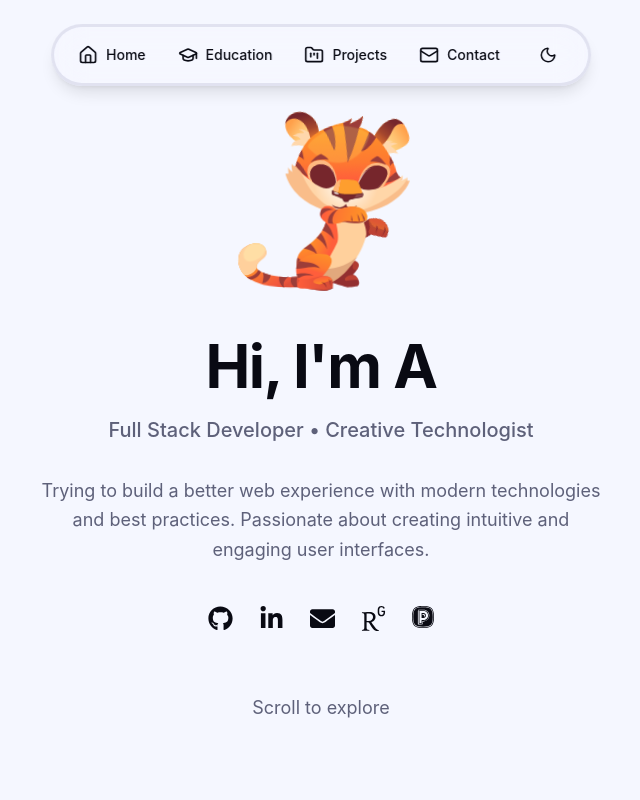
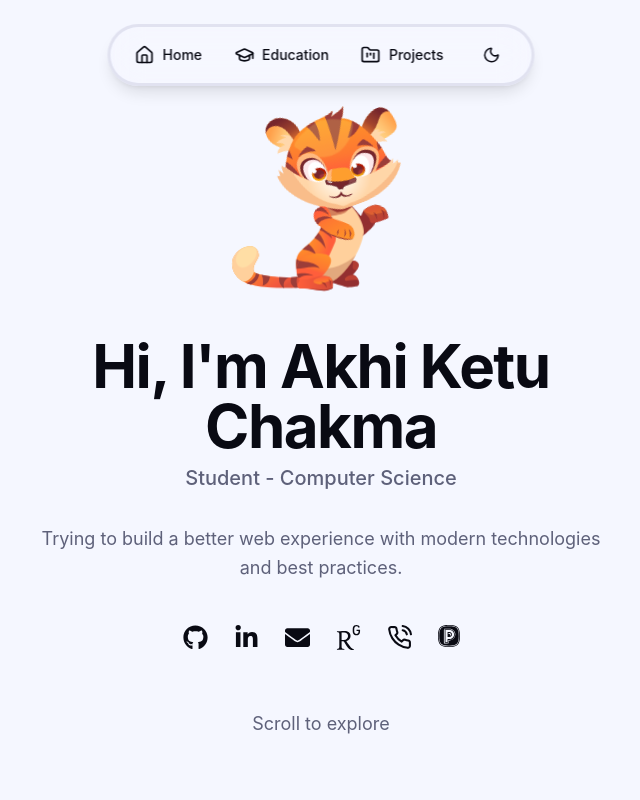
Before and after one commit to AkhiKetu/Personal-Portfolio, a Next.js app: page / in a window 1280 px wide. Shown: the top 800 px of the page, without its empty margins (319-959 px from the left). Built offline with nearby package versions, Linux system fonts and the light colour scheme.

Commit message:
update the profile

```diff
--- a/app/layout.tsx
+++ b/app/layout.tsx
@@ -1,81 +1,103 @@
 import { Analytics } from '@vercel/analytics/next'
 import type { Metadata, Viewport } from 'next'
+import type { ReactNode } from 'react'
 import './globals.css'
 
-// SEO-optimized metadata for personal portfolio
-// Ensure your name and profession in title for better Google search visibility
 export const metadata: Metadata = {
-  title: 'Your Name | Full Stack Developer & Creative Technologist Portfolio',
-  description: 'Explore my portfolio showcasing innovative projects, university notes, and creative solutions. Full stack developer specializing in modern web technologies.',
-  keywords: ['portfolio', 'developer', 'projects', 'full stack', 'web development'],
-  generator: 'v0.app',
-  // Open Graph metadata for better social media sharing
+  title: 'Akhi Ketu Chakma | Student',
+
+  description:
+    'Explore the portfolio of Akhi Ketu Chakma, showcasing web development projects, robotics work, university notes, research, and creative technical solutions.',
+
+  keywords: [
+    'Akhi Ketu Chakma',
+    'portfolio',
+    'student developer',
+    'full stack developer',
+    'web development',
+    'robotics',
+    'projects',
+    'university notes',
+    'research',
+  ],
+
+  authors: [
+    {
+      name: 'Akhi Ketu Chakma',
+    },
+  ],
+
+  creator: 'Akhi Ketu Chakma',
+  generator: 'Next.js',
+
   openGraph: {
-    title: 'Your Name | Developer Portfolio',
-    description: 'Full stack developer showcasing projects and university journey',
+    title: 'Akhi Ketu Chakma | Developer Portfolio',
+    description:
+      'Explore my web development projects, robotics work, university journey, research, and technical skills.',
     type: 'website',
+    siteName: 'Akhi Ketu Chakma Portfolio',
   },
-  // Twitter Card for enhanced social sharing
+
   twitter: {
     card: 'summary_large_image',
-    title: 'Your Name | Developer Portfolio',
-    description: 'Explore my projects and university notes',
-  },
-  icons: {
-    icon: [
-      {
-        url: '/icon-light-32x32.png',
-        media: '(prefers-color-scheme: light)',
-      },
-      {
-        url: '/icon-dark-32x32.png',
-        media: '(prefers-color-scheme: dark)',
-      },
-      {
-        url: '/icon.svg',
-        type: 'image/svg+xml',
-      },
-    ],
-    apple: '/apple-icon.png',
+    title: 'Akhi Ketu Chakma | Developer Portfolio',
+    description:
+      'Explore my projects, university notes, research, and technical journey.',
   },
 }
 
 export const viewport: Viewport = {
   colorScheme: 'light dark',
+
   themeColor: [
-    { media: '(prefers-color-scheme: light)', color: '#f5f1e8' },
-    { media: '(prefers-color-scheme: dark)', color: '#1a1a1a' },
+    {
+      media: '(prefers-color-scheme: light)',
+      color: '#f5f1e8',
+    },
+    {
+      media: '(prefers-color-scheme: dark)',
+      color: '#1a1a1a',
+    },
   ],
 }
 
 export default function RootLayout({
   children,
 }: Readonly<{
-  children: React.ReactNode
+  children: ReactNode
 }>) {
-  // JSON-LD structured data for Google search visibility
-  // Using dangerouslySetInnerHTML to prevent hydration mismatch
   const structuredData = {
     '@context': 'https://schema.org',
     '@type': 'Person',
-    name: 'Your Name',
-    url: 'https://yourportfolio.com',
-    jobTitle: 'Full Stack Developer',
-    description: 'Creative technologist and full stack developer',
+    name: 'Akhi Ketu Chakma',
+    jobTitle: 'Student and Full Stack Developer',
+    description:
+      'Student, full stack developer, robotics enthusiast, and creative technologist.',
+    knowsAbout: [
+      'Full Stack Web Development',
+      'Next.js',
+      'React',
+      'TypeScript',
+      'Robotics',
+      'Internet of Things',
+      'Research',
+    ],
   }
 
   return (
-    <html lang="en" className="bg-background scroll-smooth">
+    <html lang="en" className="scroll-smooth bg-background">
       <head>
-        {/* Structured data for better Google search visibility */}
         <script
           type="application/ld+json"
-          dangerouslySetInnerHTML={{ __html: JSON.stringify(structuredData) }}
-          suppressHydrationWarning
+          dangerouslySetInnerHTML={{
+            __html: JSON.stringify(structuredData),
+          }}
         />
       </head>
-      <body className="antialiased bg-background text-foreground">
+
+      <body className="bg-background text-foreground antialiased">
         {children}
+
         {process.env.NODE_ENV === 'production' && <Analytics />}
       </body>
     </html>
--- a/app/page.tsx
+++ b/app/page.tsx
@@ -5,7 +5,6 @@ import Hero from '@/components/sections/Hero'
 import Experience from '@/components/sections/Experience'
 import Projects from '@/components/sections/Projects'
 import Blog from '@/components/sections/Blog'
-import Contact from '@/components/sections/Contact'
 
 export default function HomePage() {
   return (
@@ -21,7 +20,6 @@ export default function HomePage() {
         <Experience />
         <Projects />
         <Blog />
-        <Contact />
       </div>
 
       {/* Floating Navigation */}
--- a/components/Navigation.tsx
+++ b/components/Navigation.tsx
@@ -2,7 +2,7 @@
 
 import { useState, useEffect } from 'react'
 import Link from 'next/link'
-import { FolderKanban, GraduationCap, Home, Mail, Moon, Sun } from 'lucide-react'
+import { FolderKanban, GraduationCap, Home, Moon, Sun } from 'lucide-react'
 
 export default function Navigation() {
   const [isScrolled, setIsScrolled] = useState(false)
@@ -38,7 +38,6 @@ export default function Navigation() {
     { icon: Home, label: 'Home', href: '#home' },
     { icon: GraduationCap, label: 'Education', href: '#education' },
     { icon: FolderKanban, label: 'Projects', href: '#projects' },
-    { icon: Mail, label: 'Contact', href: '#contact' },
 
   ]
 
--- a/components/sections/Contact.tsx
+++ /dev/null
@@ -1,94 +0,0 @@
-'use client'
-
-import { Mail, Code2, Share2, Globe } from 'lucide-react'
-
-export default function Contact() {
-  return (
-    <section id="contact" className="py-20 px-4">
-      <div className="max-w-2xl mx-auto text-center space-y-12">
-        {/* Header */}
-        <div className="space-y-4">
-          <h2 className="text-3xl md:text-4xl font-bold">Let&apos;s Connect</h2>
-          <p className="text-lg text-muted-foreground">
-            Have a project in mind? Feel free to reach out and let&apos;s create something amazing together.
-          </p>
-        </div>
-
-        {/* Contact Links */}
-        <div className="grid grid-cols-1 sm:grid-cols-2 gap-4">
-          {/* Email */}
-          <a
-            href="mailto:your.email@example.com"
-            className="group p-6 rounded-lg border border-border hover:border-primary bg-card hover:bg-accent/5 transition-all duration-300"
-          >
-            <Mail size={28} className="mx-auto mb-3 text-primary group-hover:scale-110 transition-transform" />
-            <p className="font-semibold mb-1">Email</p>
-            <p className="text-sm text-muted-foreground">your.email@example.com</p>
-          </a>
-
-          {/* GitHub */}
-          <a
-            href="#"
-            className="group p-6 rounded-lg border border-border hover:border-primary bg-card hover:bg-accent/5 transition-all duration-300"
-          >
-            <Code2 size={28} className="mx-auto mb-3 text-primary group-hover:scale-110 transition-transform" />
-            <p className="font-semibold mb-1">GitHub</p>
-            <p className="text-sm text-muted-foreground">@yourprofile</p>
-          </a>
-
-          {/* LinkedIn */}
-          <a
-            href="#"
-            className="group p-6 rounded-lg border border-border hover:border-primary bg-card hover:bg-accent/5 transition-all duration-300"
-          >
-            <Share2 size={28} className="mx-auto mb-3 text-primary group-hover:scale-110 transition-transform" />
-            <p className="font-semibold mb-1">LinkedIn</p>
-            <p className="text-sm text-muted-foreground">in/yourprofile</p>
-          </a>
-
-          {/* Portfolio */}
-          <a
-            href="#"
-            className="group p-6 rounded-lg border border-border hover:border-primary bg-card hover:bg-accent/5 transition-all duration-300"
-          >
-            <Globe size={28} className="mx-auto mb-3 text-primary group-hover:scale-110 transition-transform" />
-            <p className="font-semibold mb-1">Visit</p>
-            <p className="text-sm text-muted-foreground">My Website</p>
-          </a>
-        </div>
-
-        {/* Social Links */}
-        <div className="flex justify-center gap-4">
-          <a
-            href="#"
-            className="p-3 rounded-lg bg-muted hover:bg-accent/20 transition-all duration-300 hover:scale-110"
-            aria-label="GitHub"
-          >
-            <Code2 size={20} />
-          </a>
-          <a
-            href="#"
-            className="p-3 rounded-lg bg-muted hover:bg-accent/20 transition-all duration-300 hover:scale-110"
-            aria-label="LinkedIn"
-          >
-            <Share2 size={20} />
-          </a>
-          <a
-            href="#"
-            className="p-3 rounded-lg bg-muted hover:bg-accent/20 transition-all duration-300 hover:scale-110"
-            aria-label="Email"
-          >
-            <Mail size={20} />
-          </a>
-        </div>
-
-        {/* Footer */}
-        <div className="pt-12 border-t border-border">
-          <p className="text-sm text-muted-foreground">
-            © 2024 Your Name. All rights reserved.
-          </p>
-        </div>
-      </div>
-    </section>
-  )
-}
--- a/components/sections/Hero.tsx
+++ b/components/sections/Hero.tsx
@@ -1,8 +1,9 @@
 "use client";
 
 import { useEffect, useState } from "react";
-import { FaGithub, FaLinkedinIn, FaEnvelope} from "react-icons/fa";
-import { SiResearchgate,SiPeerlist } from "react-icons/si";
+import { FaGithub, FaLinkedinIn, FaEnvelope } from "react-icons/fa";
+import { SiResearchgate, SiPeerlist } from "react-icons/si";
+import { FiPhoneCall } from "react-icons/fi";
 import Lottie from "lottie-react";
 import profileAnimation from "@/components/assets/Cute Tiger.json";
 
@@ -16,7 +17,7 @@ export default function Hero() {
       () => {
         setTypedName(isComplete ? "" : fullName.slice(0, typedName.length + 1));
       },
-      isComplete ? 3000 : 100,
+      isComplete ? 5000 : 70,
     );
 
     return () => clearTimeout(timeout);
@@ -56,69 +57,95 @@ export default function Hero() {
             {typedName}
           </h1>
           <p className="text-lg md:text-xl text-muted-foreground font-medium">
-            Full Stack Developer • Creative Technologist
+            Student - Computer Science
           </p>
         </div>
 
         {/* Bio */}
         <p className="text-base md:text-lg text-muted-foreground leading-relaxed max-w-xl mx-auto">
           Trying to build a better web experience with modern technologies and
-          best practices. Passionate about creating intuitive and engaging user
-          interfaces.
+          best practices.
         </p>
 
         {/* Social Links */}
         <div className="flex justify-center gap-1.5">
           {/* GitHub */}
           <a
-            href="https://github.com/your-username"
+            href="https://github.com/AkhiKetu"
             target="_blank"
             rel="noopener noreferrer"
             aria-label="GitHub"
-            className="p-2.5 transition-all duration-300 ease-out hover:-translate-y-1 hover:scale-125 transform-gpu"
+            title="Github"
+            className=" group relative p-2.5 transition-all duration-300 ease-out hover:-translate-y-1 hover:scale-125 transform-gpu"
           >
             <FaGithub size={25} />
+            <span className="pointer-events-none invisible absolute bottom-full left-1/2 z-10 mb-2 -translate-x-1/2 translate-y-1 scale-95 whitespace-nowrap rounded-md bg-foreground px-2.5 py-1 text-xs font-medium text-background opacity-0 transition-all duration-200 ease-out group-hover:visible group-hover:translate-y-0 group-hover:scale-100 group-hover:opacity-100">
+              GitHub
+            </span>
           </a>
 
           {/* LinkedIn */}
           <a
-            href="https://www.linkedin.com/in/your-username"
+            href="https://www.linkedin.com/in/akhi-ketu-chakma-520b083a5/"
             target="_blank"
             rel="noopener noreferrer"
             aria-label="LinkedIn"
-            className="p-2.5 transition-all duration-300 ease-out hover:-translate-y-1 hover:scale-125 transform-gpu"
+            className=" group relative p-2.5 transition-all duration-300 ease-out hover:-translate-y-1 hover:scale-125 transform-gpu"
           >
             <FaLinkedinIn size={25} />
+            <span className="pointer-events-none invisible absolute bottom-full left-1/2 z-10 mb-2 -translate-x-1/2 translate-y-1 scale-95 whitespace-nowrap rounded-md bg-foreground px-2.5 py-1 text-xs font-medium text-background opacity-0 transition-all duration-200 ease-out group-hover:visible group-hover:translate-y-0 group-hover:scale-100 group-hover:opacity-100">
+              LinkedIn
+            </span>
           </a>
 
           {/* Email */}
           <a
-            href="mailto:your.email@example.com"
+            href="akhiketu2003@gmail.com"
             aria-label="Email"
-            className="p-2.5 transition-all duration-300 ease-out hover:-translate-y-1 hover:scale-125 transform-gpu"
+            className=" group relative p-2.5 transition-all duration-300 ease-out hover:-translate-y-1 hover:scale-125 transform-gpu"
           >
             <FaEnvelope size={25} />
+            <span className="pointer-events-none invisible absolute bottom-full left-1/2 z-10 mb-2 -translate-x-1/2 translate-y-1 scale-95 whitespace-nowrap rounded-md bg-foreground px-2.5 py-1 text-xs font-medium text-background opacity-0 transition-all duration-200 ease-out group-hover:visible group-hover:translate-y-0 group-hover:scale-100 group-hover:opacity-100">
+              akhiketu2003@gmail.com
+            </span>
           </a>
 
           {/* ResearchGate */}
           <a
-            href="https://www.researchgate.net/profile/Your-Name"
+            href="researchgate.net/profile/Akhi-Chakma?ev=hdr_xprf"
             target="_blank"
             rel="noopener noreferrer"
             aria-label="ResearchGate"
-            className="p-2.5 transition-all duration-300 ease-out hover:-translate-y-1 hover:scale-125 transform-gpu"
+            className="group relative p-2.5 transition-all duration-300 ease-out hover:-translate-y-1 hover:scale-125 transform-gpu"
           >
             <SiResearchgate size={25} />
+            <span className="pointer-events-none invisible absolute bottom-full left-1/2 z-10 mb-2 -translate-x-1/2 translate-y-1 scale-95 whitespace-nowrap rounded-md bg-foreground px-2.5 py-1 text-xs font-medium text-background opacity-0 transition-all duration-200 ease-out group-hover:visible group-hover:translate-y-0 group-hover:scale-100 group-hover:opacity-100">
+              ResearchGate
+            </span>
+          </a>
+          {/* Phone */}
+          <a
+            href="tel:+1234567890"
+            aria-label="Phone"
+            className="group relative p-2.5 transition-all duration-300 ease-out hover:-translate-y-1 hover:scale-125 transform-gpu"
+          >
+            <FiPhoneCall size={25} />
+            <span className="pointer-events-none invisible absolute bottom-full left-1/2 z-10 mb-2 -translate-x-1/2 translate-y-1 scale-95 whitespace-nowrap rounded-md bg-foreground px-2.5 py-1 text-xs font-medium text-background opacity-0 transition-all duration-200 ease-out group-hover:visible group-hover:translate-y-0 group-hover:scale-100 group-hover:opacity-100">
+              +880-1894852404
+            </span>
           </a>
           {/* Peerlist */}
           <a
-            href="https://peerlist.io/your-username"
+            href="https://peerlist.io/akhiketu"
             target="_blank"
             rel="noopener noreferrer"
             aria-label="Peerlist"
-            className=" p-2.5 transition-all duration-300 ease-out hover:-translate-y-1 hover:scale-125 transform-gpu"
+            className="group relative p-2.5 transition-all duration-300 ease-out hover:-translate-y-1 hover:scale-125 transform-gpu"
           >
             <SiPeerlist size={22} />
+            <span className="pointer-events-none invisible absolute bottom-full left-1/2 z-10 mb-2 -translate-x-1/2 translate-y-1 scale-95 whitespace-nowrap rounded-md bg-foreground px-2.5 py-1 text-xs font-medium text-background opacity-0 transition-all duration-200 ease-out group-hover:visible group-hover:translate-y-0 group-hover:scale-100 group-hover:opacity-100">
+              Peerlist
+            </span>
           </a>
         </div>
 
```
Also changed, not shown: app/icon.png (added).
